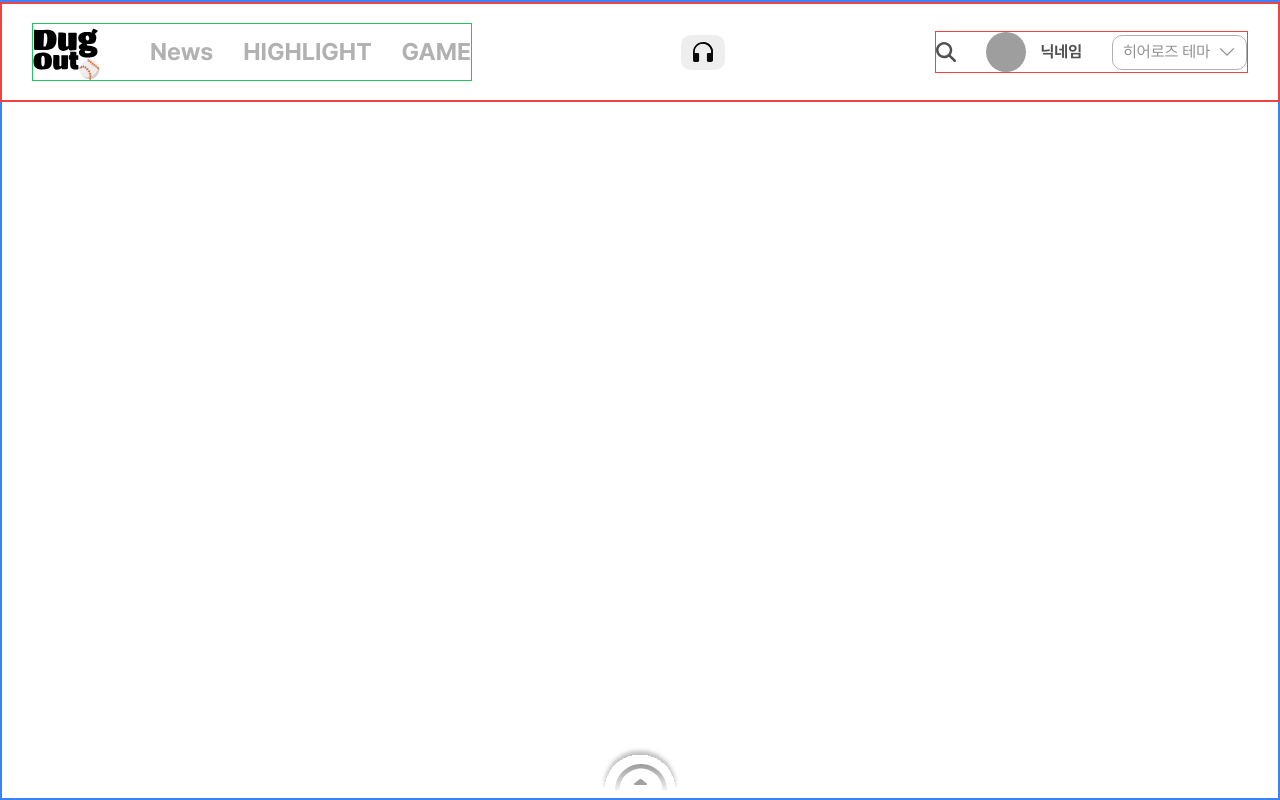
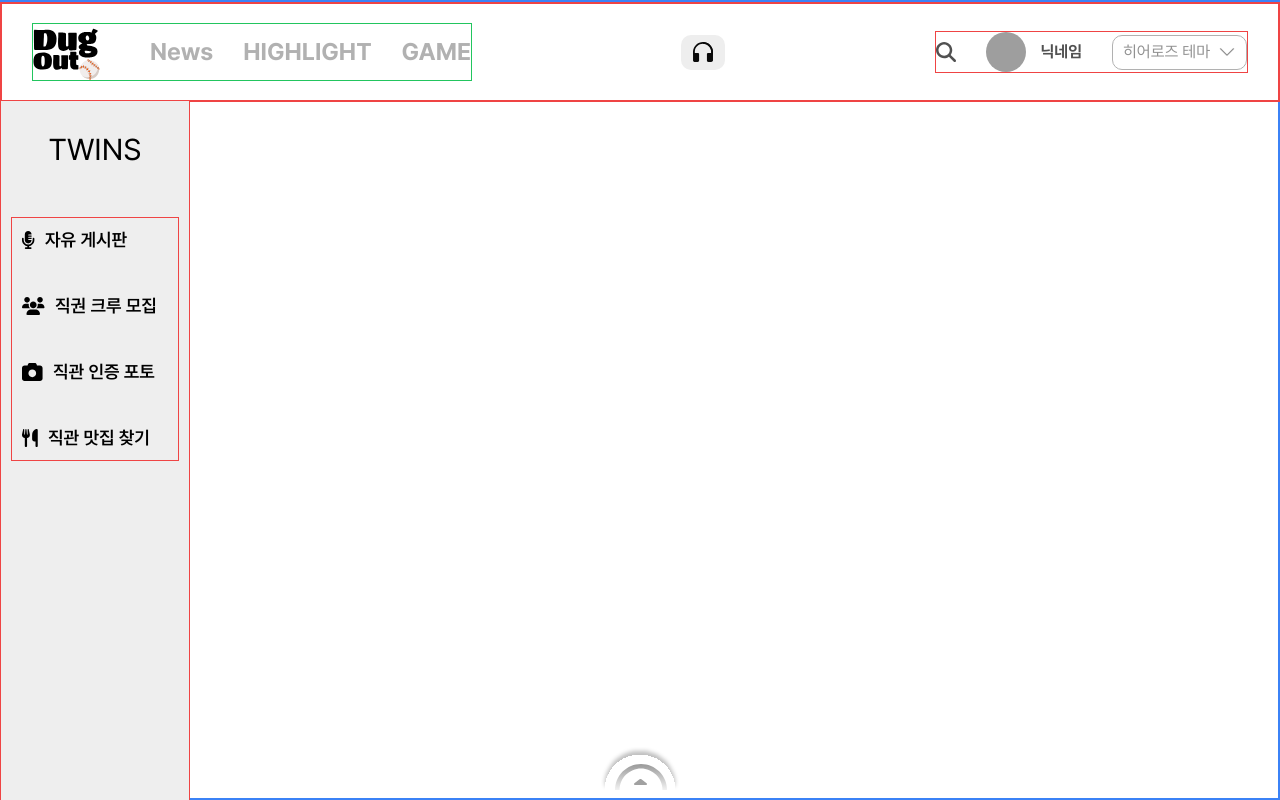
Before and after one commit to Lee-sungheon/Dugout, a Vue app: page / in a window 1280 px wide. Built offline with nearby package versions, Linux system fonts and the light colour scheme; grey boxes are pictures that could not be loaded.

Commit message:
[DESIGN] 사이드바 퍼블리싱

```diff
--- /dev/null
+++ b/src/components/Sidebar.vue
@@ -0,0 +1,44 @@
+<script setup>
+import freeBoardIcon from "@/assets/icons/free_board.svg";
+import crewBoardIcon from "@/assets/icons/crew_board.svg";
+import photoBoardIcon from "@/assets/icons/photo_board.svg";
+import foodBoardIcon from "@/assets/icons/food_board.svg";
+</script>
+<template>
+  <div
+    class="fixed left-0 border border-red-500 top-[100px] flex h-full w-[190px] bg-white02 flex-col items-center pt-[30px] px-[10px] gap-[50px]"
+  >
+    <!-- 구단 이름 -->
+    <span class="text-3xl">TWINS</span>
+    <!-- 네비게이트 -->
+    <nav
+      class="flex flex-col items-center w-full border border-red-500 gap-[22px]"
+    >
+      <RouterLink
+        class="flex px-[10px] py-2 items-center text-lg font-semibold gap-[10px] hover:bg-[#d9d9d9] w-full rounded-[10px]"
+      >
+        <img :src="freeBoardIcon" alt="자유게시판 아이콘" />
+        <span>자유 게시판</span>
+      </RouterLink>
+      <RouterLink
+        class="flex px-[10px] py-2 items-center text-lg font-semibold gap-[10px] hover:bg-[#d9d9d9] w-full rounded-[10px]"
+      >
+        <img :src="crewBoardIcon" alt="직관 크루 모집 아이콘" />
+        <span>직권 크루 모집</span>
+      </RouterLink>
+      <RouterLink
+        class="flex px-[10px] py-2 items-center text-lg font-semibold gap-[10px] hover:bg-[#d9d9d9] w-full rounded-[10px]"
+      >
+        <img :src="photoBoardIcon" alt="직관 인증 포토 아이콘" />
+        <span>직관 인증 포토</span>
+      </RouterLink>
+      <RouterLink
+        class="flex px-[10px] py-2 items-center text-lg font-semibold gap-[10px] hover:bg-[#d9d9d9] w-full rounded-[10px]"
+      >
+        <img :src="foodBoardIcon" alt="직관 맛집 찾기 아이콘" />
+        <span>직관 맛집 찾기</span>
+      </RouterLink>
+    </nav>
+  </div>
+</template>
+<style scoped></style>
--- a/src/layouts/RootLayout.vue
+++ b/src/layouts/RootLayout.vue
@@ -1,6 +1,7 @@
 <script setup>
 import Footer from "@/components/Footer.vue";
 import Header from "@/components/Header.vue";
+import Sidebar from "@/components/Sidebar.vue";
 import { RouterView } from "vue-router";
 </script>
 <template>
@@ -8,6 +9,7 @@ import { RouterView } from "vue-router";
     class="flex flex-col items-center justify-start w-full min-h-screen border-2 border-blue-500"
   >
     <Header />
+    <Sidebar />
     <RouterView />
     <Footer />
   </div>
```
Also changed, not shown: src/assets/icons/icons.js (deleted).
